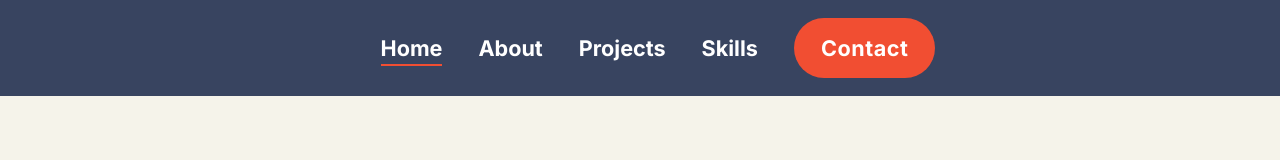
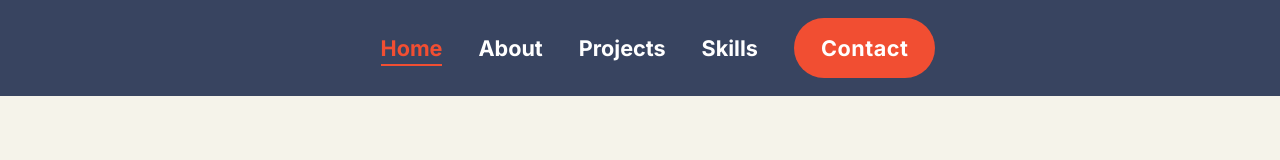
Before and after one commit to Charlesdigital/Portfolio_1, a React (Create React App) app: page / in a window 1280 px wide. In both pictures the pointer is over the link "Home". Shown: the top 160 px of the page. Built offline with nearby package versions, Linux system fonts and the light colour scheme.

Commit message:
have on hover color change

```diff
--- a/src/components/Navbar/navbar.css
+++ b/src/components/Navbar/navbar.css
@@ -47,6 +47,7 @@
   font-size: 1.2rem;
   cursor: pointer;
   position: relative;
+  transition: color 0.3s ease-in-out;
 }
 
 .menu a::after {
@@ -62,6 +63,10 @@
 
 .menu a:hover::after {
   width: 100%;
+}
+
+.menu a:hover {
+  color: #f14e32;
 }
 
 .contact {
```
